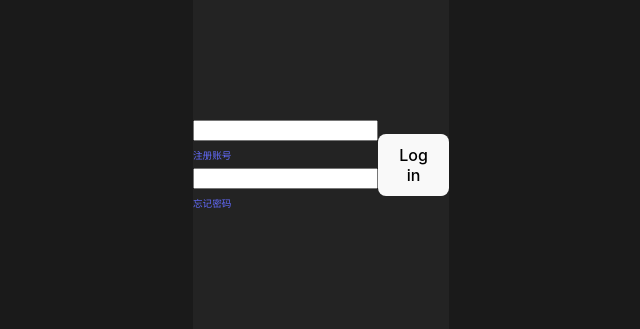
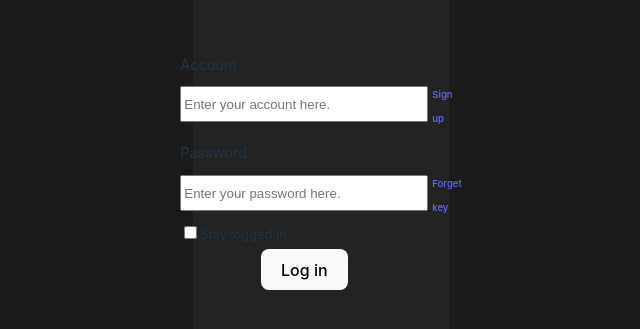
Before and after one commit to litterWhite8/ffxiv-util-react, a React (Vite) app: page /login in a window 1280 px wide. Shown: the part 235-564 px from the top of the page, without its empty margins (319-959 px from the left). Built offline with nearby package versions, Linux system fonts and the light colour scheme.

Commit message:
Modify LoginPage.

```diff
--- a/index.html
+++ b/index.html
@@ -7,7 +7,7 @@
     <title>Vite + React</title>
   </head>
   <body>
-    <div id="root" style="width: 100%; height: 100%"></div>
+    <div id="root" style="display: block; width: 100%; height: 100%"></div>
     <script type="module" src="/src/main.jsx"></script>
   </body>
 </html>
--- a/src/page/root.jsx
+++ b/src/page/root.jsx
@@ -2,6 +2,7 @@ import {useEffect} from "react";
 import "../utils/overlay.js"
 import request from "../utils/request.js";
 import EorzeaTimeConverter from "../utils/EorzeaTimeConverter.js";
+import LoginPage from "./system/login.jsx";
 
 export default function Root() {
 
@@ -11,7 +12,7 @@ export default function Root() {
         et.startClockUpdate(1000)
 
         request({
-            url:"/test"
+            //url:"/test"
         })
         addOverlayListener("LogLine",data => {
             console.log(data)
@@ -21,8 +22,6 @@ export default function Root() {
     },[])
 
     return (
-       <div>
-           1234
-       </div>
+       <LoginPage/>
     );
 }
--- a/src/page/system/login.jsx
+++ b/src/page/system/login.jsx
@@ -3,16 +3,30 @@ import {useState} from "react";
 import styled from "styled-components";
 import {login} from "../../api/system/user.js"
 import { useNavigate } from "react-router-dom";
+import React from 'react';
 
+const Background = ({ className, children }) => (
+    <div className={className}>
+        {children}
+    </div>
+);
+const LoginFrame = ({ className, children }) => (
+        <div className={className}>
+            <form>{children}</form>
+        </div>
+)
 
-let Background = styled.body`
+const StyledBackgroundDiv = styled(Background)`
     background-color: #1a1a1a;
+    //background-size: cover;
+    display: flex;
     justify-content: center;
     align-items: center;
+    height: 100vh;
+    width: 100vw;
 `;
-let LoginFrame = styled.div`
+const StyledLoginFrameDiv = styled(LoginFrame)`
     background-color: #232323;
-        background-size: 100%, 100%;
     display: flex;
     justify-content: center;
     align-items: center;
@@ -20,28 +34,85 @@ let LoginFrame = styled.div`
     width: 20%;
 
     .description {
-            font-size: 1em;
+        font-size: 0.9em;
         margin-top: 10px;
-            margin-bottom: 8px;
+        margin-bottom: 1px;
+    }
+    .table {
+        display: flex;
+        border-collapse: collapse;
+        text-align: center;
+        padding: 1px;
+        margin: auto;
+        width: 100%;
+    }
+    .centered-row {
+        display: flex;
+        justify-content: center;
+        align-items: center;
+        ;
+    }
+    .centered-cell {
+        text-align: center;
+        vertical-align: middle;
+    }
+    .inputText {
+        height: 30px;
+        width: 240px;
+    }
+    .url {
+        font-size: 0.6em;
+        line-height: 0.1;
+    }
+    .checkboxLabel {
+        font-size: 0.8em;
+    }
+    .checkbox {
+        white-space: nowrap;
+    }
+`;
+
+function InputText({ des, inputType, value, onChange }) {
+    const handleInputChange = (e) => {
+        onChange(e.target.value);
+    };
+
+    return (
+        <label>
+            <input className={"inputText"}
+                   type={inputType}
+                   id={des.toLowerCase()}
+                   placeholder={"Enter your " + des.toLowerCase() + " here."}
+                   value={value}
+                   onChange={handleInputChange}
+                   required={true}
+            />
+        </label>
+    )
+}
+function CheckBox({ des, value, onChange }) {
+    const handleCheckboxChange = () => {
+        onChange(!value);
+    };
+
+    return (
+        <label className={"checkboxLabel"}>
+            <input className={"checkbox"}
+                   type={"checkbox"}
+                   id={des.toLowerCase()}
+                   checked={value}
+                   onChange={handleCheckboxChange}
+            />
+            {des}
+        </label>
+    )
 }
 
-        .inputText {
-            height: 3vh;
-            width: 200px;
-        }
-
-        .url {
-            font-size: 0.6em;
-        }
-
-        .btn {
-            display: flex;
-        }
-    `;
 export default function LoginPage() {
     //  manage input statement
     const [account, setAccount] = useState('');
     const [password, setPassword] = useState('');
+    const [isChecked, setIsChecked] = useState(false);
 
     const navigate = useNavigate()
 
@@ -55,34 +126,56 @@ export default function LoginPage() {
         })
     }
 
-
-
     return (
-        <Background>
-            <LoginFrame>
-                <form>
-                    <InputText value={account} onChange={setAccount}></InputText>
-                    <a className={"url"} href={""}> 注册账号 </a><br/>
-                    <InputText value={password} onChange={setPassword}></InputText>
-                    <a className={"url"} href={""}> 忘记密码 </a><br/>
-                </form>
-                <button className={"btn"} onClick={handleSubmit}> Log in</button>
-            </LoginFrame>
-        </Background>
+        <StyledBackgroundDiv>
+            <StyledLoginFrameDiv>
+                <table>
+                    <thead>
+                        <tr>
+                            <th></th>
+                            <th></th>
+                        </tr>
+                    </thead>
+                    <tbody>
+                        <tr>
+                            <td>
+                                <p className={"description"}>Account</p>
+                            </td>
+                        </tr>
+                        <tr>
+                            <td>
+                                <InputText des={"Account"} inputType={"text"} value={account} onChange={setAccount}></InputText>
+                            </td>
+                            <td>
+                                <a className={"url"} href={""}>Sign up</a>
+                            </td>
+                        </tr>
+                        <tr>
+                            <td>
+                                <p className={"description"}>Password</p>
+                            </td>
+                        </tr>
+                        <tr>
+                            <td>
+                                <InputText des={"Password"} inputType={"password"} value={password} onChange={setPassword}></InputText>
+                            </td>
+                            <td>
+                                <a className={"url"} href={""}>Forget key</a>
+                            </td>
+                        </tr>
+                        <tr>
+                            <td>
+                                <CheckBox des={"Stay logged in"} value={isChecked} onChange={setIsChecked}></CheckBox>
+                            </td>
+                        </tr>
+                        <tr className={"centered-row"}>
+                            <td className={"centered-cell"}>
+                                <button className={"btn"} onClick={handleSubmit}> Log in </button>
+                            </td>
+                        </tr>
+                    </tbody>
+                </table>
+            </StyledLoginFrameDiv>
+        </StyledBackgroundDiv>
     );
 }
-
-import React from 'react';
-
-const InputText = ({ value, onChange }) => {
-    const handleInputChange = (e) => {
-        onChange(e.target.value);
-    };
-
-    return (
-        <input
-            value={value}
-            onChange={handleInputChange}
-        />
-    );
-};
```
Lines whose indentation alone changed are shown as unchanged.
